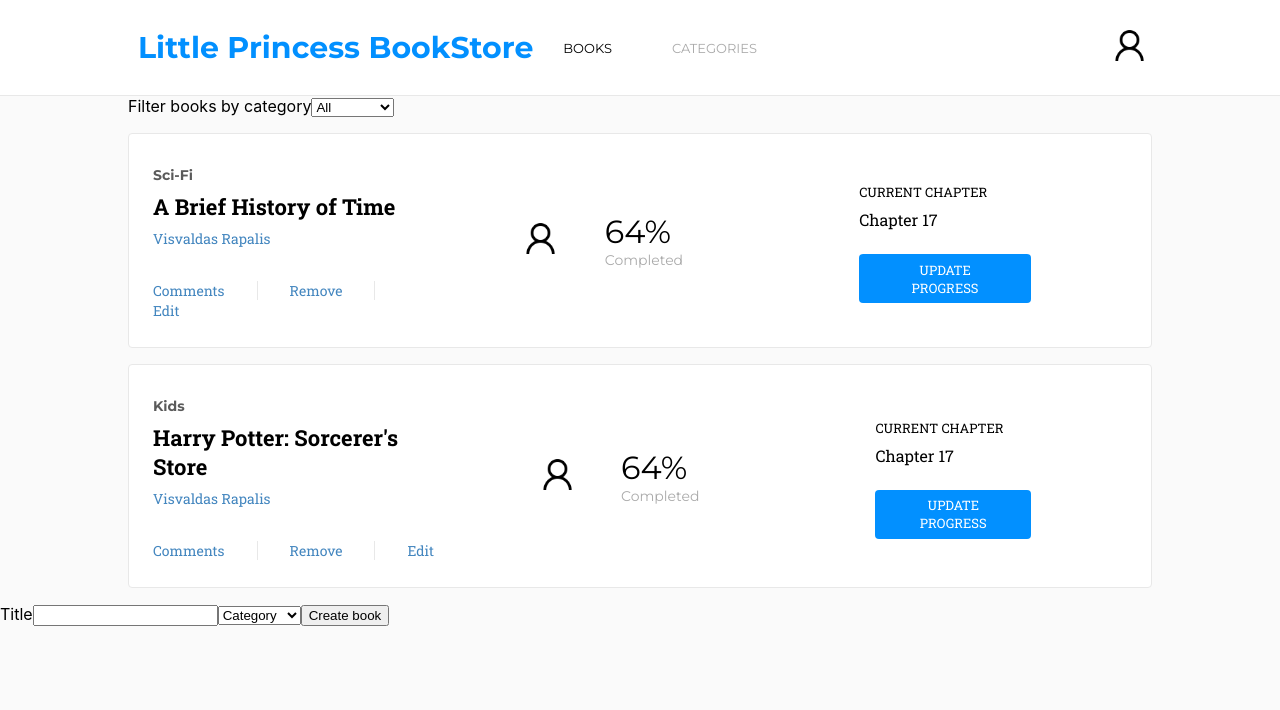
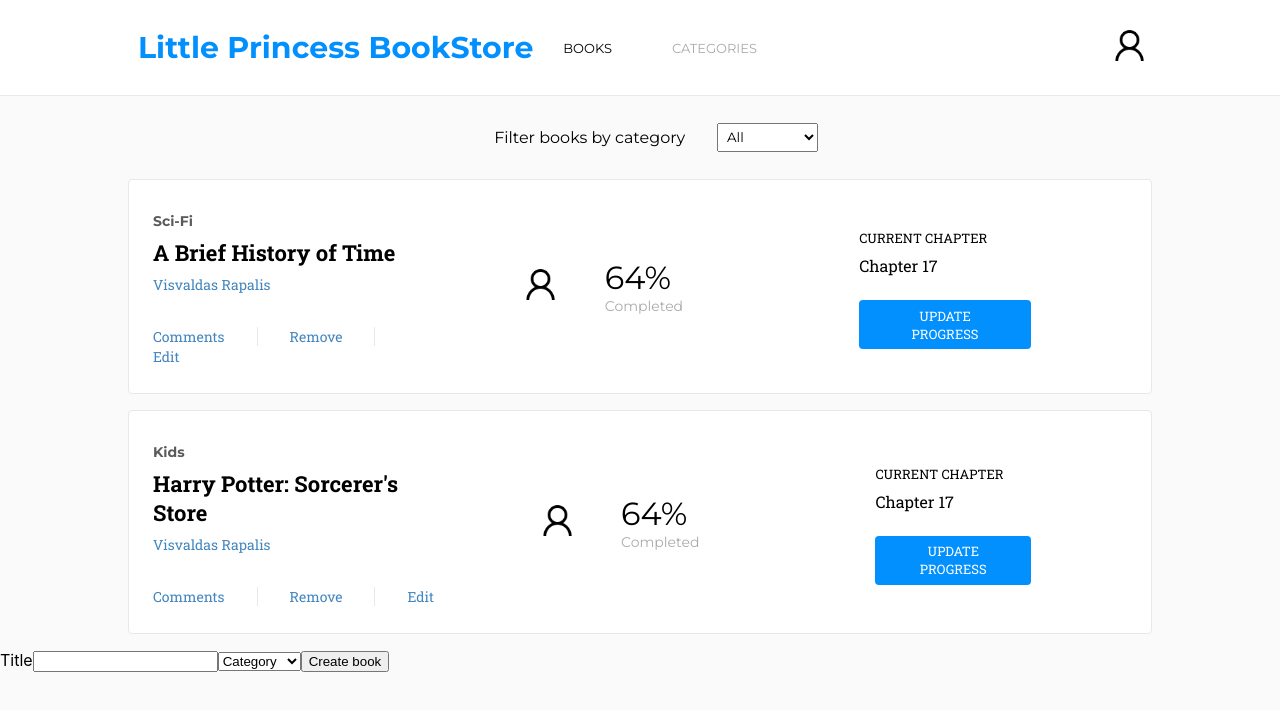
Before and after one commit to anewman15/bookstore-react, a React (Create React App) app: page / in a window 1280 px wide. Shown: the top 710 px of the page. Built offline with nearby package versions, Linux system fonts and the light colour scheme.

Commit message:
Create css classes and style CategoryFilter

```diff
--- a/src/App.css
+++ b/src/App.css
@@ -63,6 +63,17 @@ body {
   display: flex;
   justify-content: space-between;
   align-items: center;
+}
+
+.flex-center {
+  display: flex;
+  justify-content: center;
+  align-items: center;
+}
+
+.filter-item {
+  margin: 0 1rem;
+  padding: 1rem;
 }
 
 .book-wrapper {
@@ -175,3 +186,15 @@ body {
 .current-chapter-actions {
   margin: 1rem 0 0.2rem 0;
 }
+
+.mx-center {
+  margin: 0 auto;
+}
+
+.filter-select {
+  padding: 0.3rem;
+}
+
+.category-filter {
+  margin-top: 1rem;
+}
--- a/src/components/CategoryFilter.js
+++ b/src/components/CategoryFilter.js
@@ -8,9 +8,9 @@ const CategoryFilter = ({ changeFilter }) => {
   };
 
   return (
-    <div>
-      <span>Filter books by category</span>
-      <select onChange={handleFilterChange}>
+    <div className="mx-center flex-center category-filter">
+      <p className="filter-item montserrat">Filter books by category</p>
+      <select className="montserrat filter-select" onChange={handleFilterChange}>
         <option value="All">All</option>
         {categories.map(category => (
           <option
```
